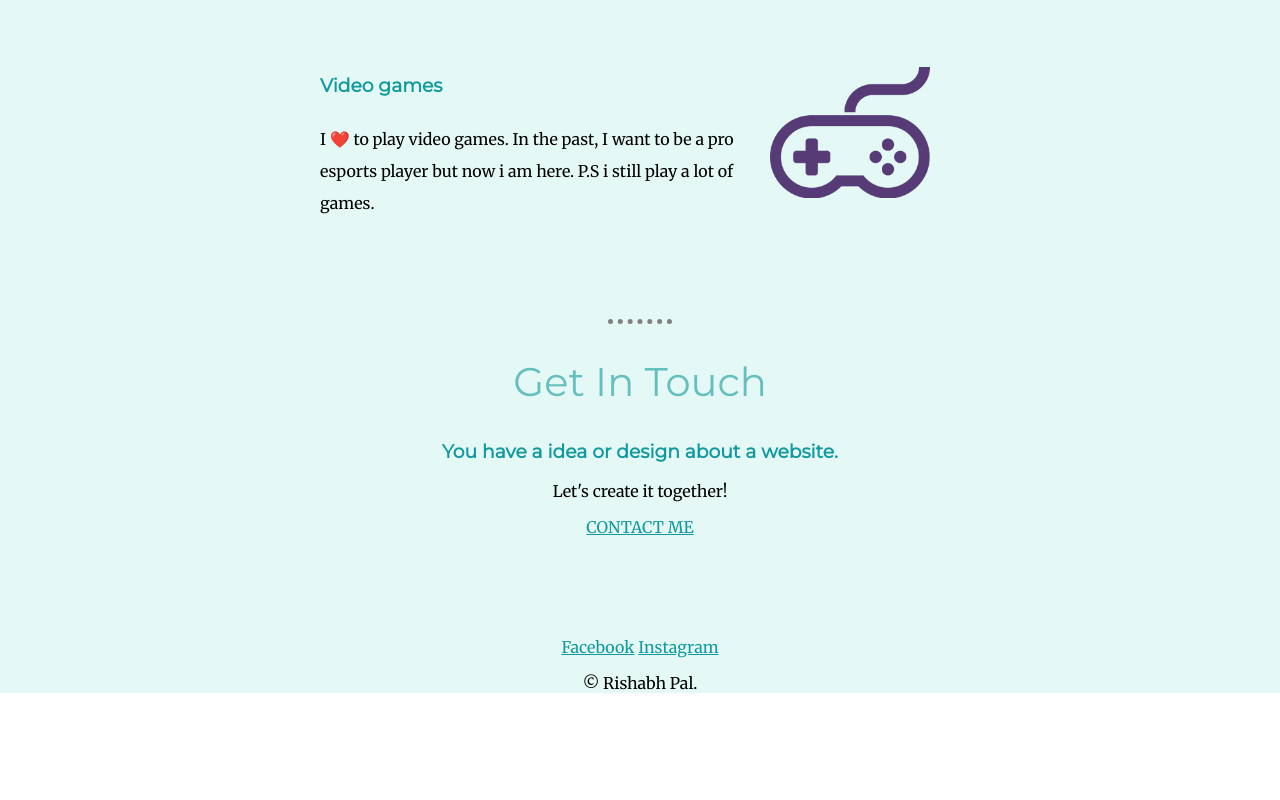
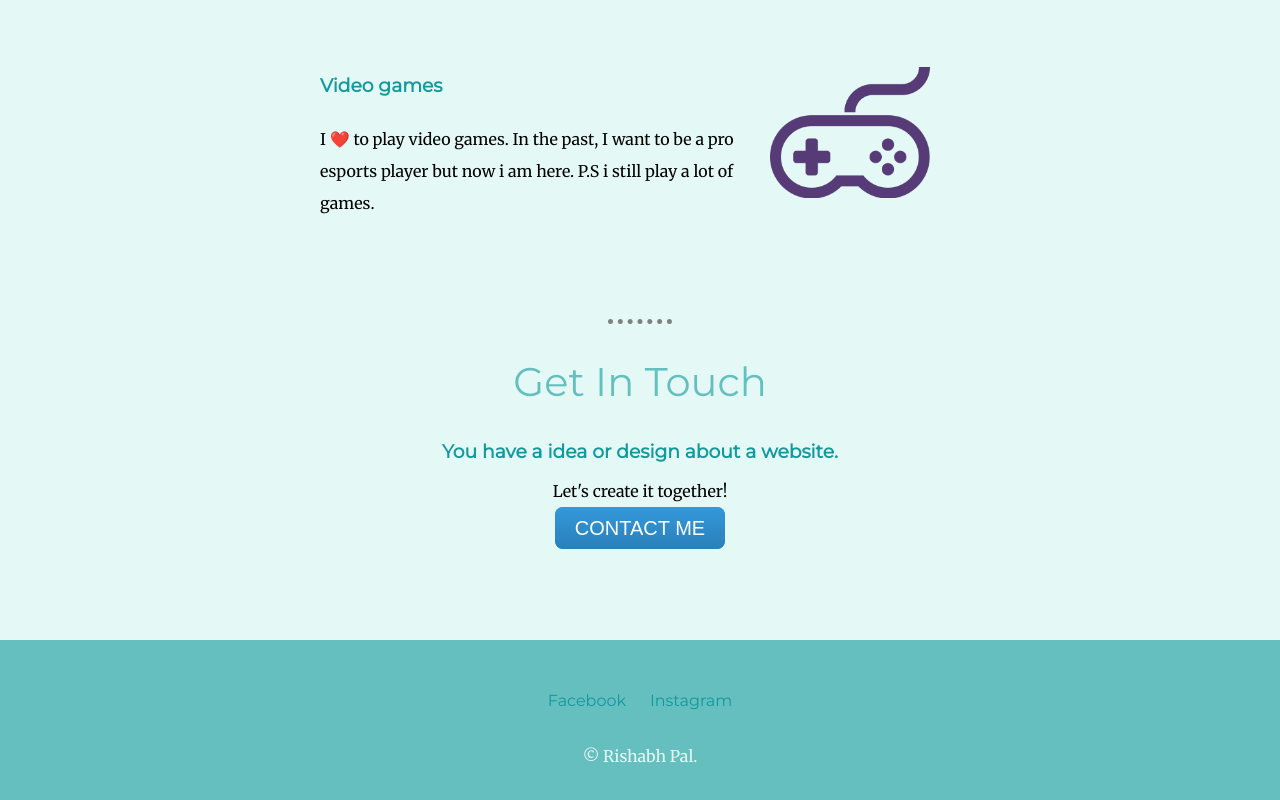
Before and after one commit to hustlerZzZ/css-cv, a plain HTML site: page index.html in a window 1280 px wide. Shown: the part 1754-2554 px from the top of the page. Before the commit the page ends 2463 px from the top, so only its background shows below. Drawn offline with Linux system fonts and the light colour scheme.

Commit message:
Update styles.css

```diff
--- a/css/styles.css
+++ b/css/styles.css
@@ -36,6 +36,8 @@ h3{
 
 }
 .bottom-container{
+    background-color: #66BFBF;
+    padding: 50px 0 20px;
 
 }
 
@@ -58,6 +60,16 @@ h3{
 }
 a{
     color: #11999E;
+    font-family: 'Montserrat', sans-serif;
+    margin: 10px;
+    text-decoration: none;
+}
+a:hover{
+    color : #EAF6F6;
+}
+.copyright{
+    color : #EAF6F6;
+    padding: 20px 0;
 }
 .skill-row{
     width: 50%;
@@ -87,3 +99,30 @@ hr{
 .profile{
     border-radius: 50%;
 }
+
+.btn {
+    background: #3498db;
+    background-image: -webkit-linear-gradient(top, #3498db, #2980b9);
+    background-image: -moz-linear-gradient(top, #3498db, #2980b9);
+    background-image: -ms-linear-gradient(top, #3498db, #2980b9);
+    background-image: -o-linear-gradient(top, #3498db, #2980b9);
+    background-image: linear-gradient(to bottom, #3498db, #2980b9);
+    -webkit-border-radius: 8;
+    -moz-border-radius: 8;
+    border-radius: 8px;
+    font-family: Arial;
+    color: #ffffff;
+    font-size: 20px;
+    padding: 10px 20px 10px 20px;
+    text-decoration: none;
+  }
+
+  .btn:hover {
+    background: #30e3cb;
+    background-image: -webkit-linear-gradient(top, #30e3cb, #2bc4ad);
+    background-image: -moz-linear-gradient(top, #30e3cb, #2bc4ad);
+    background-image: -ms-linear-gradient(top, #30e3cb, #2bc4ad);
+    background-image: -o-linear-gradient(top, #30e3cb, #2bc4ad);
+    background-image: linear-gradient(to bottom, #30e3cb, #2bc4ad);
+    text-decoration: none;
+  }
```
